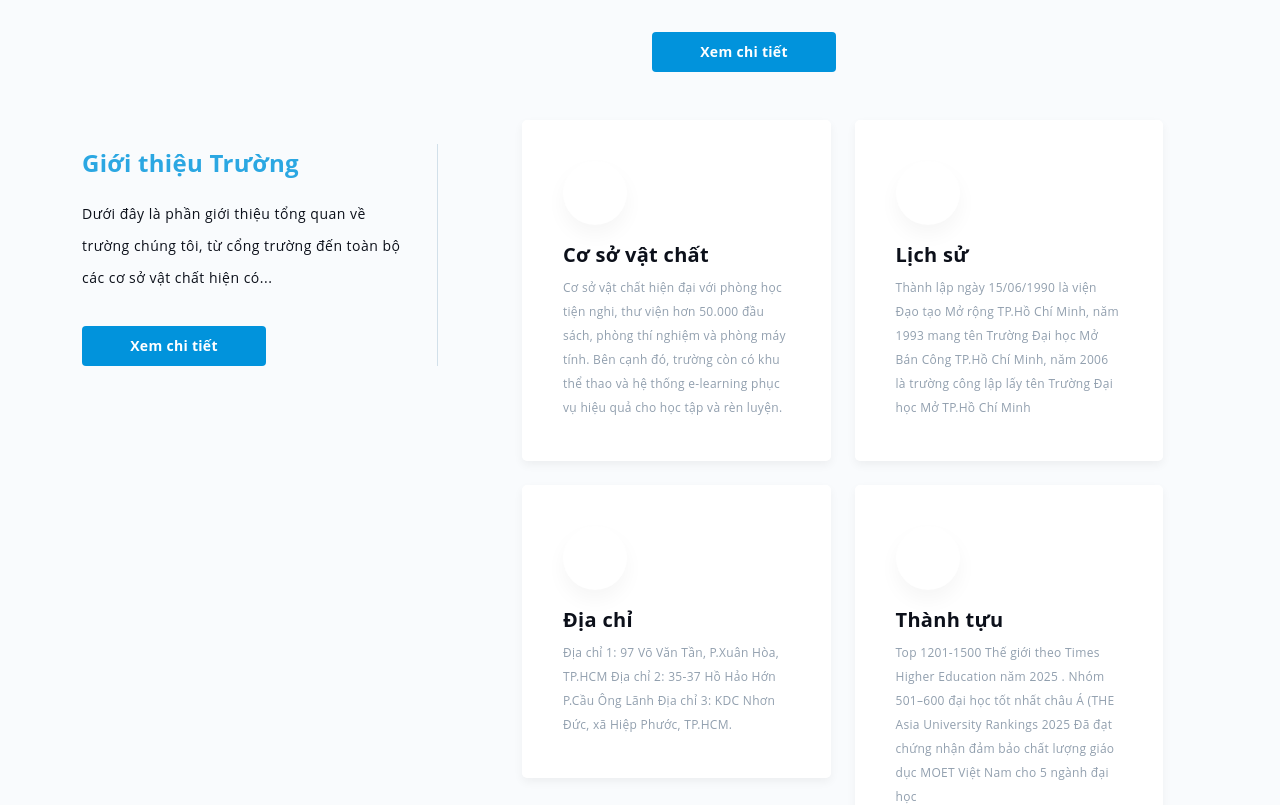
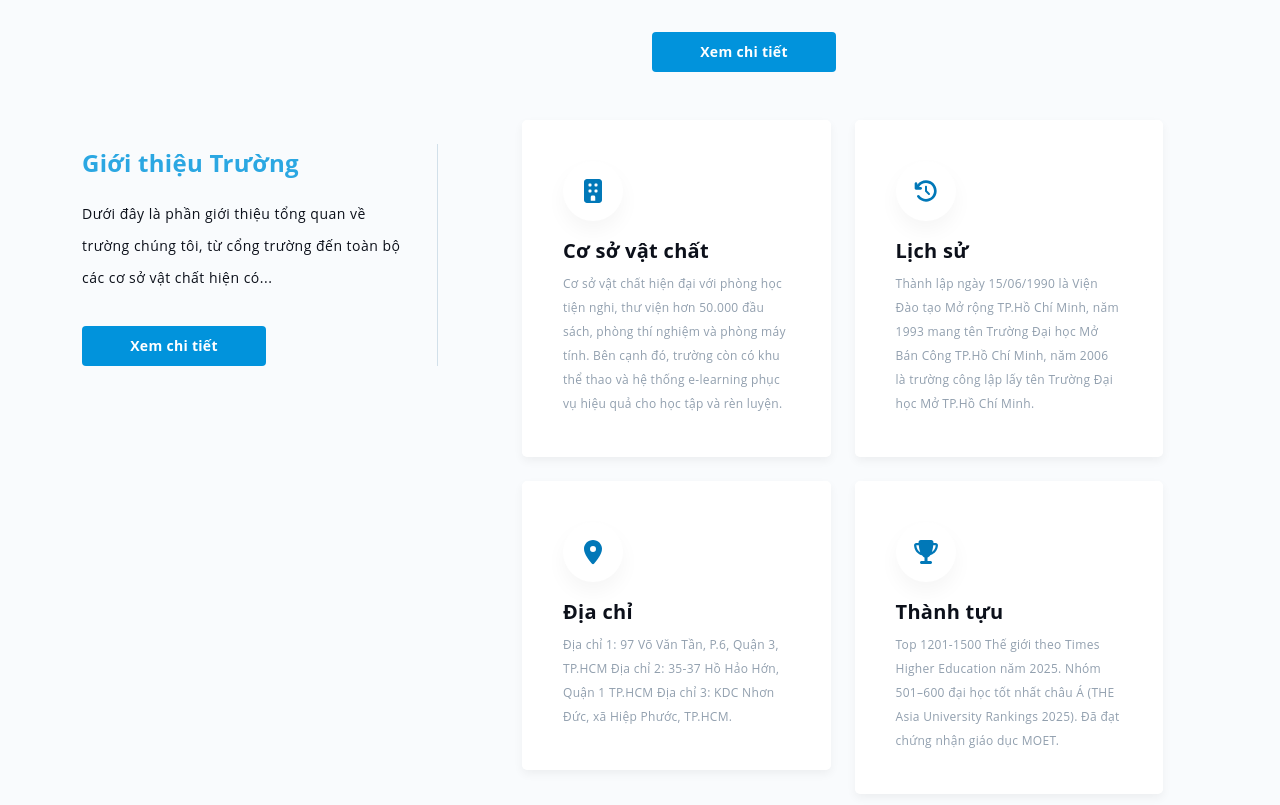
Before and after one commit to Theanh130124/WEB_DESIGN, a React (Create React App) app in the folder ou-portal/: page / in a window 1280 px wide. Shown: the part 1020-1825 px from the top of the page. Built offline with nearby package versions, Linux system fonts and the light colour scheme.

Commit message:
Update imgae:

```diff
--- a/ou-portal/package.json
+++ b/ou-portal/package.json
@@ -5,6 +5,7 @@
   "dependencies": {
     "@fortawesome/fontawesome-svg-core": "^7.0.1",
     "@fortawesome/free-brands-svg-icons": "^7.0.1",
+    "@fortawesome/free-regular-svg-icons": "^7.0.1",
     "@fortawesome/free-solid-svg-icons": "^7.0.1",
     "@fortawesome/react-fontawesome": "^3.0.2",
     "@testing-library/dom": "^10.4.1",
--- a/ou-portal/public/index.html
+++ b/ou-portal/public/index.html
@@ -24,7 +24,7 @@
       work correctly both with client-side routing and a non-root public URL.
       Learn how to configure a non-root public URL by running `npm run build`.
     -->
-    <title>React App</title>
+    <title>WEB DESIGN STACK LIFO</title>
   </head>
   <body>
     <noscript>You need to enable JavaScript to run this app.</noscript>
--- a/ou-portal/src/App.tsx
+++ b/ou-portal/src/App.tsx
@@ -5,6 +5,7 @@ import './App.css';
 // Components
 import Header from './components/Header/Header';
 import Footer from './components/Footer/Footer';
+
 
 // Pages
 import HomePage from './components/HomePage';
--- a/ou-portal/src/components/AboutSection/AboutSection.module.css
+++ b/ou-portal/src/components/AboutSection/AboutSection.module.css
@@ -19,6 +19,48 @@
 /* Principal Section Styles */
 .principalSection {
   margin-bottom: 80px;
+}
+
+.cardIconWrapper {
+  display: flex;              /* Giữ flex để căn giữa icon bên trong */
+  justify-content: center;    /* Icon nằm giữa trong vòng tròn */
+  align-items: center;
+  width: 60px;
+  height: 60px;
+  background: #FFFFFF;
+  box-shadow: 0px 10px 20px rgba(0, 0, 0, 0.04);
+  border-radius: 50%;
+  margin-bottom: 16px;
+  margin-left: 0;             /* Đảm bảo căn trái */
+}
+.section-title {
+  font-family: 'Open Sans', sans-serif;
+  font-weight: 700;
+  font-size: 24px;
+  line-height: 38px;
+  letter-spacing: 0.3px;
+  color: #2BA7E2;
+  text-align: center;
+  margin-bottom: 16px;
+  position: relative;
+  display: inline-block;
+}
+
+.section-title::after {
+  content: "";
+  display: block;
+  width: 100%;   /* gạch dài bằng chữ */
+  height: 3px;
+  background: #2BA7E2;
+  border-radius: 2px;
+  margin: 6px auto 0;
+}
+
+
+.cardIconWrapper svg {
+  width: 24px;
+  height: 24px;
+  color: #0178B8;
 }
 
 .videoContainer {
@@ -160,24 +202,12 @@
   flex-direction: column;
   height: 100%;
   border: none;
+  text-align: left; /* Đảm bảo nội dung căn trái */
 }
 
 .cardIcon {
-  width: 64px;
-  height: 64px;
-  background: #FFFFFF;
-  box-shadow: 0px 10px 20px rgba(0, 0, 0, 0.04);
-  border-radius: 50%;
-  display: flex;
-  align-items: center;
-  justify-content: center;
-  margin-bottom: 16px;
-}
-
-.iconInner {
-  position: relative;
-  width: 40px;
-  height: 40px;
+  font-size: 24px;
+  color: #0178B8;
 }
 
 .cardTitle {
@@ -198,31 +228,10 @@
   margin: 0;
 }
 
-/* Các styles cho icon giữ nguyên như trước */
-.facilityIcon {
-  width: 40.15px;
-  height: 41.96px;
-}
 
-.vector5 {
-  position: absolute;
-  width: 15.26px;
-  height: 16.4px;
-  left: 12.45px;
-  top: 11.59px;
-  background: #60C1F8;
-}
 
-.ellipse5 {
-  position: absolute;
-  width: 34.33px;
-  height: 34.33px;
-  left: 2.91px;
-  top: 2.81px;
-  border: 1px solid #22355D;
-  border-radius: 50%;
-  box-sizing: border-box;
-}
+
+
 
 /* Các styles khác cho icon giữ nguyên */
 
--- a/ou-portal/src/components/AboutSection/AboutSection.tsx
+++ b/ou-portal/src/components/AboutSection/AboutSection.tsx
@@ -1,6 +1,8 @@
 import React from 'react';
 import { Container, Row, Col, Card } from 'react-bootstrap';
 import { motion, Variants } from 'framer-motion';
+import { FontAwesomeIcon } from '@fortawesome/react-fontawesome';
+import { faBuilding, faHistory, faMapMarkerAlt, faTrophy } from '@fortawesome/free-solid-svg-icons';
 import styles from './AboutSection.module.css';
 
 interface InfoCard {
@@ -124,71 +126,22 @@ const AboutSection: React.FC<AboutSectionProps> = ({
   principalImage = '/default/logo-default.jpg',
   infoCards = [
     {
-      icon: (
-        <div className={styles.facilityIcon}>
-          <div className={styles.iconInner}>
-            <div className={styles.vector5}></div>
-            <div className={styles.ellipse5}></div>
-            <div className={styles.ellipse6}></div>
-            <div className={styles.ellipse10}></div>
-            <div className={styles.ellipse8}></div>
-            <div className={styles.ellipse7}></div>
-            <div className={styles.ellipse11}></div>
-            <div className={styles.ellipse9}></div>
-          </div>
-        </div>
-      ),
+      icon: <FontAwesomeIcon icon={faBuilding} className={styles.cardIcon} />,
       title: 'Cơ sở vật chất',
       description: 'Phòng học hiện đại, thư viện với 50.000 đầu sách, phòng thí nghiệm, phòng máy tính, khu thể thao...'
     },
     {
-      icon: (
-        <div className={styles.historyIcon}>
-          <div className={styles.iconInner}>
-            <div className={styles.historyVector}></div>
-            <div className={styles.historyLine1}></div>
-            <div className={styles.historyLine2}></div>
-            <div className={styles.historyLine3}></div>
-            <div className={styles.historyLine4}></div>
-            <div className={styles.historyEllipse}></div>
-            <div className={styles.historyStar}></div>
-          </div>
-        </div>
-      ),
+      icon: <FontAwesomeIcon icon={faHistory} className={styles.cardIcon} />,
       title: 'Lịch sử',
       description: 'Thành lập ngày 15/06/1990...'
     },
     {
-      icon: (
-        <div className={styles.addressIcon}>
-          <div className={styles.iconInner}>
-            <div className={styles.addressSubtract1}></div>
-            <div className={styles.addressEllipse12}></div>
-            <div className={styles.addressEllipse13}></div>
-            <div className={styles.addressEllipse14}></div>
-            <div className={styles.addressSubtract2}></div>
-            <div className={styles.addressEllipse15}></div>
-            <div className={styles.addressEllipse16}></div>
-            <div className={styles.addressSubtract3}></div>
-            <div className={styles.addressEllipse17}></div>
-            <div className={styles.addressEllipse18}></div>
-          </div>
-        </div>
-      ),
+      icon: <FontAwesomeIcon icon={faMapMarkerAlt} className={styles.cardIcon} />,
       title: 'Địa chỉ',
       description: 'Địa chỉ 1: 97 Võ Văn Tần, P.Xuân Hòa, TP Hồ Chí Minh.'
     },
     {
-      icon: (
-        <div className={styles.achievementIcon}>
-          <div className={styles.iconInner}>
-            <div className={styles.achievementRectangle}></div>
-            <div className={styles.achievementStar1}></div>
-            <div className={styles.achievementEllipse}></div>
-            <div className={styles.achievementStar2}></div>
-          </div>
-        </div>
-      ),
+      icon: <FontAwesomeIcon icon={faTrophy} className={styles.cardIcon} />,
       title: 'Thành tựu',
       description: 'Top 1201-1500 Thế giới theo Times Higher Education năm 2025'
     }
@@ -236,11 +189,11 @@ const AboutSection: React.FC<AboutSectionProps> = ({
           </Col>
           <Col lg={6}>
             <motion.div
-              className={styles.principalContent}
+              className={styles.principalContent }
               variants={textVariants}
             >
             <motion.h2
-                className={styles.principalMessage}
+              className={`${styles.sectionTitle} ${styles.principalMessage}`}
               variants={itemVariants}
             >
               {principalMessage}
@@ -310,7 +263,7 @@ const AboutSection: React.FC<AboutSectionProps> = ({
                   >
                   <Card className={styles.infoCard}>
                     <Card.Body>
-                        <div className={styles.cardIcon}>
+                      <div className={styles.cardIconWrapper}>
                         {card.icon}
                       </div>
                       <Card.Title className={styles.cardTitle}>{card.title}</Card.Title>
--- a/ou-portal/src/components/GallerySection/GallerySection.tsx
+++ b/ou-portal/src/components/GallerySection/GallerySection.tsx
@@ -151,7 +151,8 @@ const GallerySection: React.FC<GallerySectionProps> = ({
       viewport={{ once: true, margin: "-50px" }}
       variants={containerVariants}
     >
-      <Container>
+      <Container className='mt-4 mb-4'>
+
         <Row>
           <Col>
             <motion.h2
--- a/ou-portal/src/components/HomePage.tsx
+++ b/ou-portal/src/components/HomePage.tsx
@@ -3,6 +3,8 @@ import AboutSection from '../components/AboutSection/AboutSection';
 import GallerySection from '../components/GallerySection/GallerySection';
 import { defaultTheme } from '../config/theme';
 import styles from './Styles/HomePage.module.css';
+import { FontAwesomeIcon } from '@fortawesome/react-fontawesome';
+import { faBuilding, faHistory, faMapMarkerAlt, faTrophy } from '@fortawesome/free-solid-svg-icons';
 const HomePage: React.FC = () => {
   return (
     <div className="home-page">
@@ -17,39 +19,31 @@ const HomePage: React.FC = () => {
         infoCards={[
           {
             icon: (
-              <div className="facility-icon">
-                {/* SVG hoặc icon cho cơ sở vật chất */}
-              </div>
+              <FontAwesomeIcon icon={faBuilding} className={styles.cardIcon} />
             ),
             title: 'Cơ sở vật chất',
             description: 'Cơ sở vật chất hiện đại với phòng học tiện nghi, thư viện hơn 50.000 đầu sách, phòng thí nghiệm và phòng máy tính. Bên cạnh đó, trường còn có khu thể thao và hệ thống e-learning phục vụ hiệu quả cho học tập và rèn luyện.'
           },
           {
             icon: (
-              <div className="history-icon">
-                {/* SVG hoặc icon cho lịch sử */}
-              </div>
+              <FontAwesomeIcon icon={faHistory}  />
             ),
             title: 'Lịch sử',
-            description: 'Thành lập ngày 15/06/1990 là viện Đạo tạo Mở rộng TP.Hồ Chí Minh, năm 1993 mang tên Trường Đại học Mở Bán Công TP.Hồ Chí Minh, năm 2006 là trường công lập lấy tên Trường Đại học Mở TP.Hồ Chí Minh'
+            description: 'Thành lập ngày 15/06/1990 là Viện Đào tạo Mở rộng TP.Hồ Chí Minh, năm 1993 mang tên Trường Đại học Mở Bán Công TP.Hồ Chí Minh, năm 2006 là trường công lập lấy tên Trường Đại học Mở TP.Hồ Chí Minh.'
           },
           {
             icon: (
-              <div className="address-icon">
-                {/* SVG hoặc icon cho địa chỉ */}
-              </div>
+              <FontAwesomeIcon icon={faMapMarkerAlt}  />
             ),
             title: 'Địa chỉ',
-            description: 'Địa chỉ 1: 97 Võ Văn Tần, P.Xuân Hòa, TP.HCM  Địa chỉ 2: 35-37 Hồ Hảo Hớn P.Cầu Ông Lãnh  Địa chỉ 3: KDC Nhơn Đức, xã Hiệp Phước, TP.HCM.                                                                            '
+            description: 'Địa chỉ 1: 97 Võ Văn Tần, P.6, Quận 3, TP.HCM    Địa chỉ 2: 35-37 Hồ Hảo Hớn, Quận 1 TP.HCM  Địa chỉ 3: KDC Nhơn Đức, xã Hiệp Phước, TP.HCM.'
           },
           {
             icon: (
-              <div className="achievement-icon">
-                {/* SVG hoặc icon cho thành tựu */}
-              </div>
+              <FontAwesomeIcon icon={faTrophy} />
             ),
             title: 'Thành tựu',
-            description: 'Top 1201-1500 Thế giới theo Times Higher Education năm 2025 . Nhóm 501–600 đại học tốt nhất châu Á (THE Asia University Rankings 2025  Đã đạt chứng nhận đảm bảo chất lượng giáo dục MOET Việt Nam cho 5 ngành đại học'
+            description: 'Top 1201-1500 Thế giới theo Times Higher Education năm 2025. Nhóm 501–600 đại học tốt nhất châu Á (THE Asia University Rankings 2025). Đã đạt chứng nhận giáo dục MOET.'
           }
         ]}
       />
@@ -60,32 +54,32 @@ const HomePage: React.FC = () => {
           {
             src: '/default/nhatruong1.jpg',
             alt: 'Nhà trường 1',
-            title: 'Khuôn viên trường'
+            title: 'Cơ sở nhà trường'
           },
           {
             src: '/default/nhatruong2.jpg',
             alt: 'Nhà trường 2',
-            title: 'Thư viện'
+            title: 'Khuôn viên trường'
           },
           {
             src: '/default/nhatruong3.jpg',
             alt: 'Nhà trường 3',
-            title: 'Phòng học'
+            title: 'Phòng hội trường'
           },
           {
             src: '/default/nhatruong4.jpg',
             alt: 'Nhà trường 4',
-            title: 'Khu thể thao'
+            title: 'Thư viện'
           },
           {
             src: '/default/nhatruong5.jpg',
             alt: 'Nhà trường 5',
-            title: 'Phòng thí nghiệm'
+            title: 'Sân trường'
           },
           {
             src: '/default/nhatruong6.jpg',
             alt: 'Nhà trường 6',
-            title: 'Lễ tốt nghiệp'
+            title: 'Phòng học'
           }
         ]}
 
--- a/ou-portal/src/components/Styles/HomePage.module.css
+++ b/ou-portal/src/components/Styles/HomePage.module.css
@@ -8,3 +8,21 @@
       padding: 0 15px;
     }
   }
+
+
+  .cardIconWrapper {
+    text-align: center;
+    margin-bottom: 1rem;
+    color: #0178B8; /* Màu xanh cho icon */
+  }
+
+  .cardIconWrapper svg {
+    width: 2em;
+    height: 2em;
+  }
+
+  /* Hoặc nếu bạn muốn icon lớn hơn giống như trong footer */
+  .cardIcon {
+    font-size: 24px; /* Kích thước icon */
+    color: #0178B8; /* Màu sắc */
+  }
```
Also changed, not shown: ou-portal/src/App.css (+25 -0 lines), ou-portal/src/index.tsx (+23 -0 lines), 1 other file (tests, documents, lock files or other folders). Lines whose indentation alone changed are shown as unchanged.
